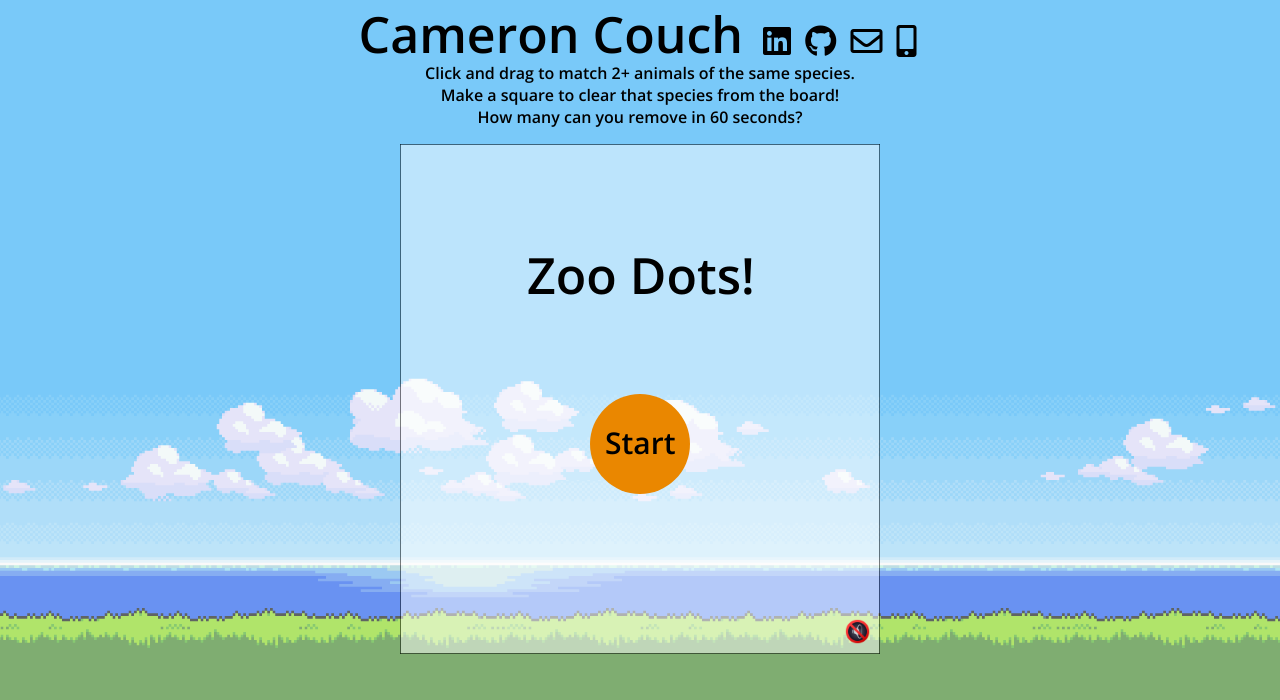
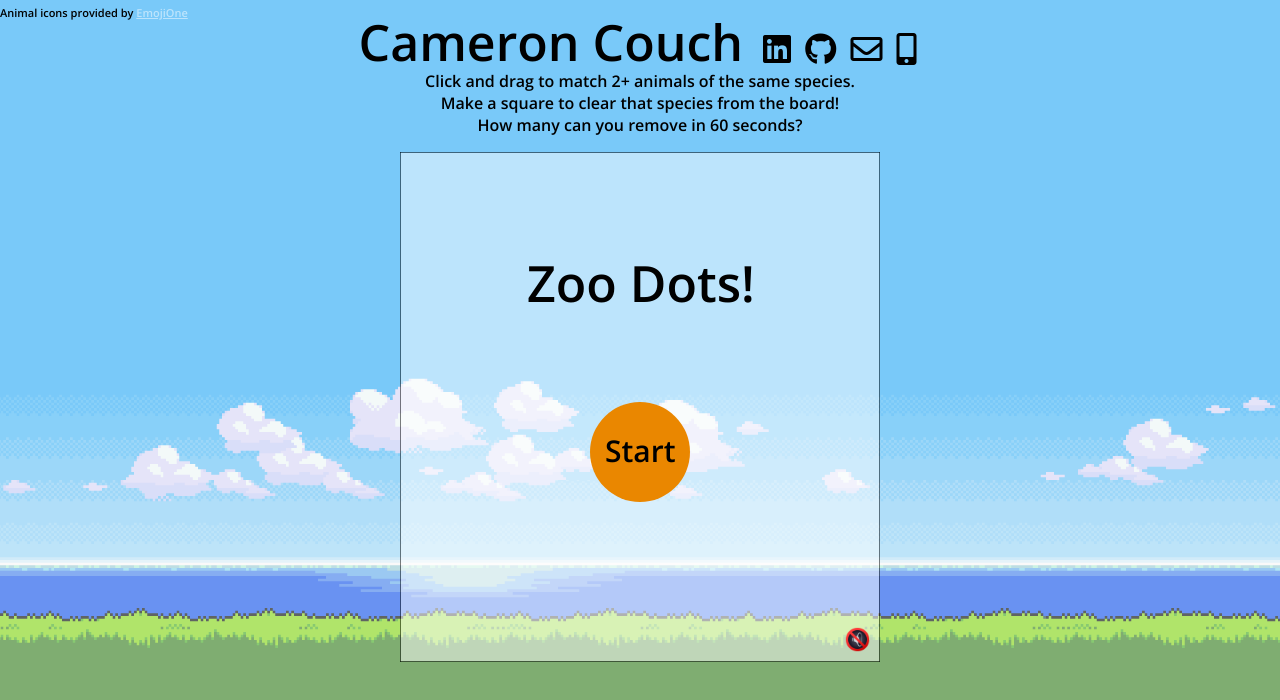
Before and after one commit to CameronHCouch/zoo-dots, a website built with webpack: page index.html in a window 1280 px wide. Built offline with nearby package versions, Linux system fonts and the light colour scheme.

Commit message:
Add EmojiOne attribution

```diff
--- a/assets/index.css
+++ b/assets/index.css
@@ -16,6 +16,15 @@ body{
   background-size: cover;
 }
 
+.emojione{
+  font-size: 11px;
+}
+
+  .emojione a{
+    text-decoration: underline;
+    color: rgba(255,255,255,0.5);
+  }
+
 h1{
   font-size: 50px;
   font-weight: 600;
@@ -25,6 +34,7 @@ header{
   display: flex;
   justify-content: center;
   align-items: baseline;
+  margin-top: -14px;
 }
 
 section{
--- a/index.html
+++ b/index.html
@@ -12,6 +12,7 @@
   <script type="application/javascript" src="bundle.js"></script>
 </head>
 <body>
+  <span class="emojione">Animal icons provided by <a href="https://emojione.com">EmojiOne</a></span>
   <header>
     <h1><a href="https://www.cameroncouch.me" target="_blank">Cameron Couch</a></h1>
     <nav>
```
